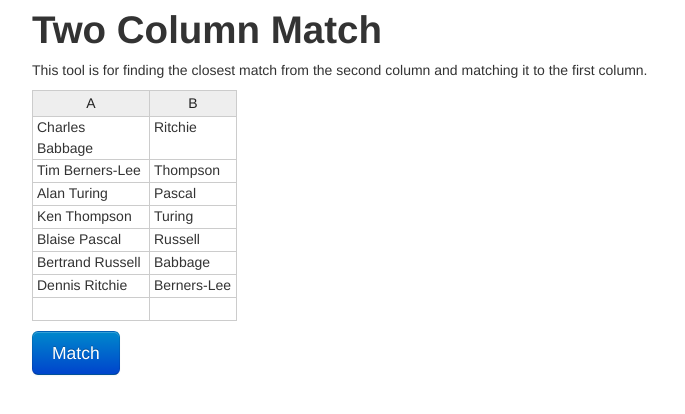
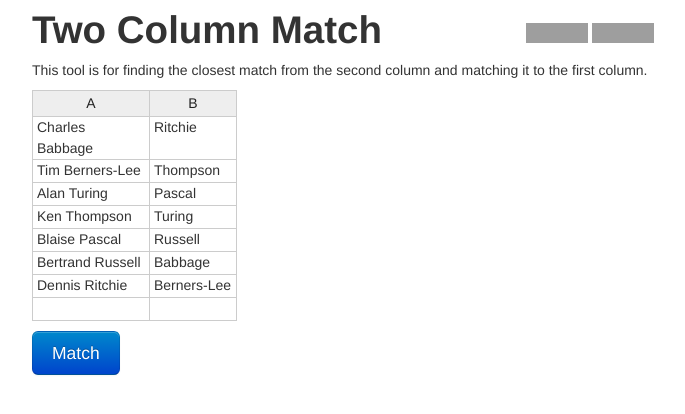
Before and after one commit to pawl/2ColumnMatch, a Flask app: page /match in a window 1280 px wide. Shown: the top 414 px of the page, without its empty margins (138-823 px from the left). Run offline with Flask 2, Linux system fonts and the light colour scheme; some libraries are stand-ins or nearby versions; grey boxes are pictures that could not be loaded.

Commit message:
add github buttons

```diff
--- a/application/templates/base.html
+++ b/application/templates/base.html
@@ -18,7 +18,11 @@
 </head>
 <body>
     <div id="header" class="container">
-        <h1>Two Column Match</h1>
+		<div>
+			<h1 style="display: inline-block; margin-right: 140px">Two Column Match</h1>
+			<iframe src="http://ghbtns.com/github-btn.html?user=pawl&repo=2columnmatch&type=fork" allowtransparency="true" frameborder="0" scrolling="0" width="62" height="20"></iframe>
+			<iframe src="http://ghbtns.com/github-btn.html?user=pawl&repo=2columnmatch&type=watch" allowtransparency="true" frameborder="0" scrolling="0" width="62" height="20"></iframe>
+		</div>
 		<p>This tool is for finding the closest match from the second column and matching it to the first column.</p>
     </div>
     <div class="container" id="maincontent">
```
